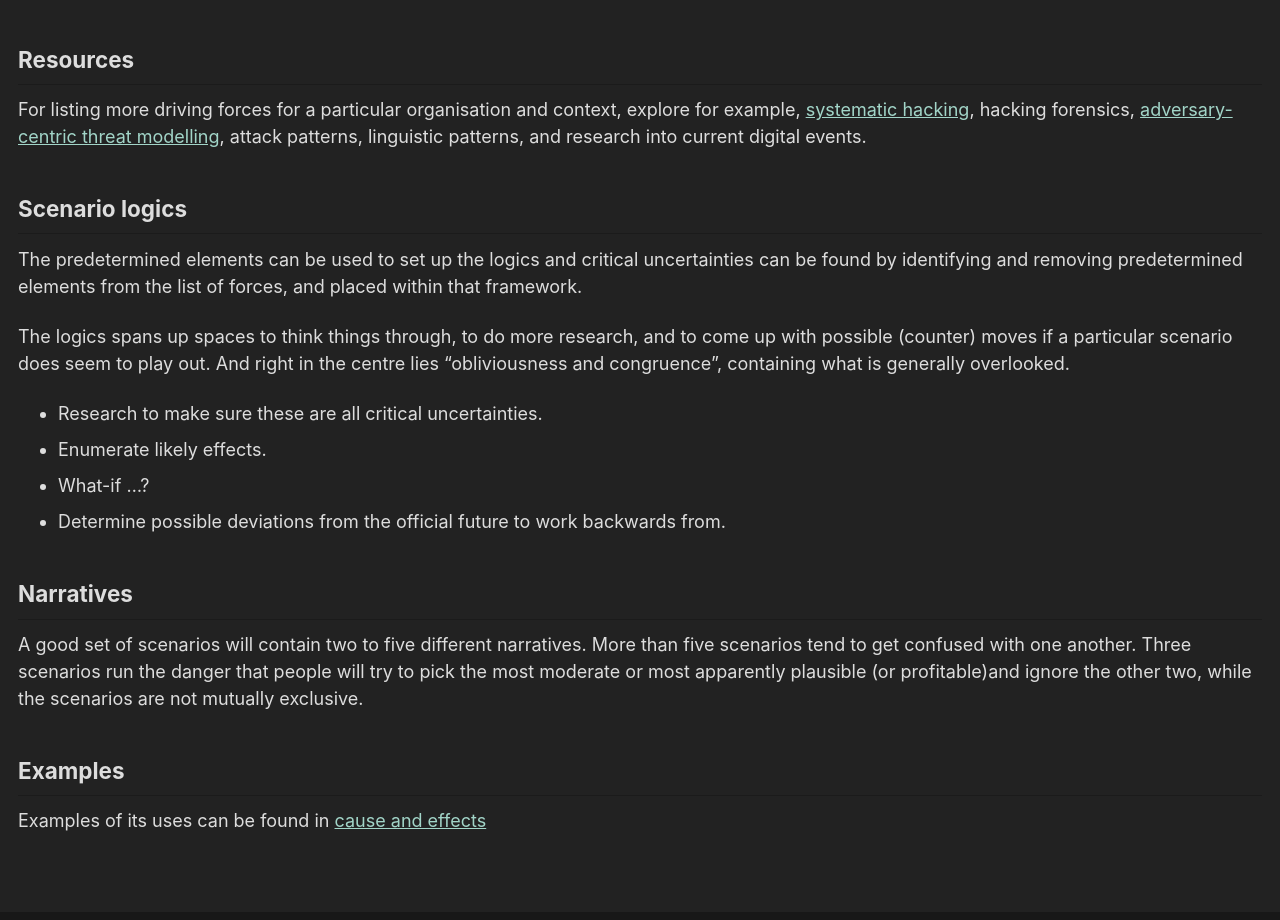
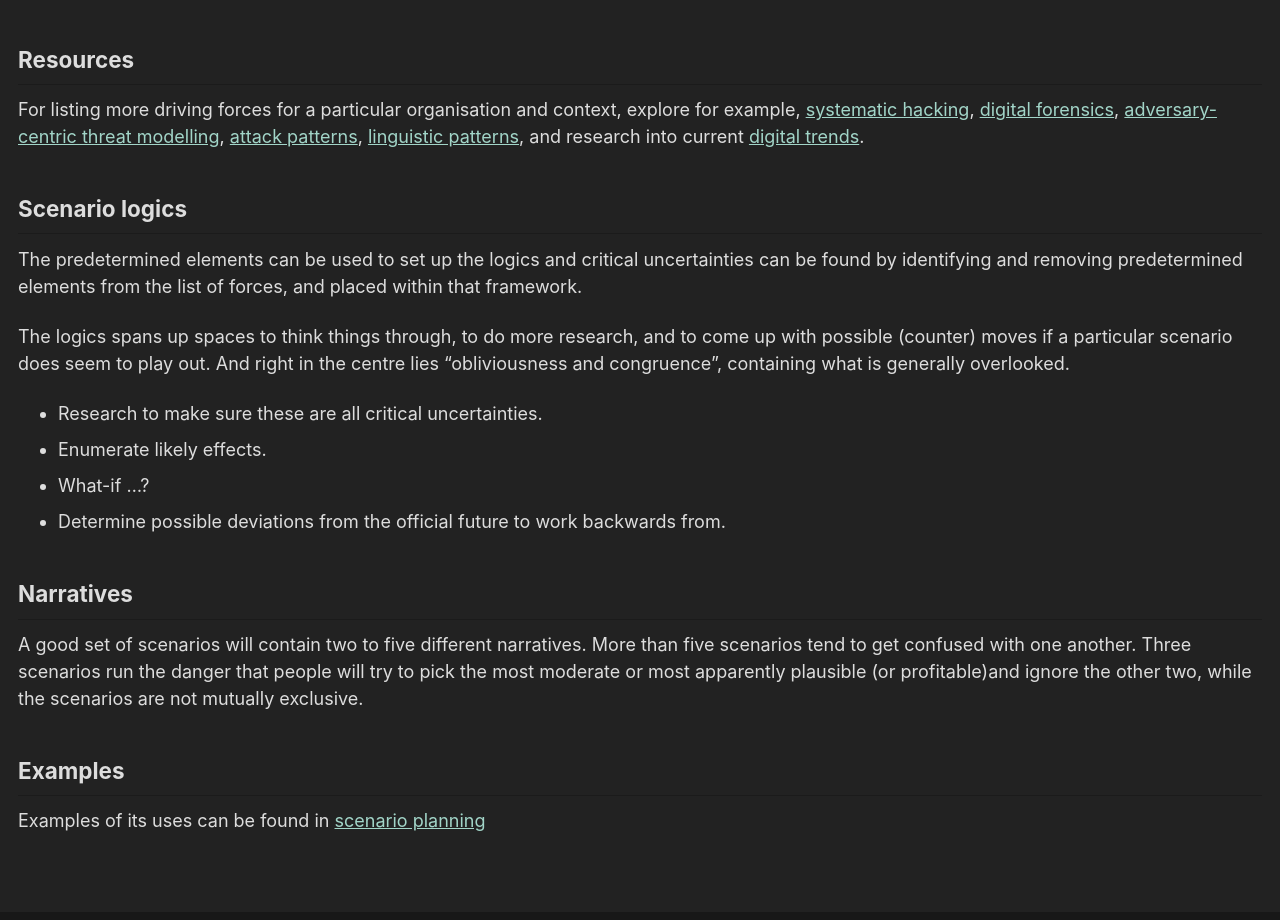
Before and after one commit to tymyrddin/tymyrddin.github.io, a Jekyll site: the page built from _pages/scenario-planning.md, in a window 1280 px wide and 1400 px high, scrolled down 1455 px. Shown: the part 361-1281 px from the top of the window. Built offline with Jekyll 4.4.1, drawn with Linux system fonts in a browser that asks for light colours; cached includes are drawn as plain includes.

Commit message:
Added research links

```diff
--- a/_pages/scenario-planning.md
+++ b/_pages/scenario-planning.md
@@ -53,7 +53,7 @@ For the purpose of finding more predetermined elements easily, we can research p
 
 ## Resources
 
-For listing more driving forces for a particular organisation and context, explore for example, [systematic hacking](https://github.com/tymyrddin/orchard/tree/main/trees), hacking forensics, [adversary-centric threat modelling](https://github.com/tymyrddin/orchard/tree/main/threat-modelling), attack patterns, linguistic patterns, and research into current digital events.
+For listing more driving forces for a particular organisation and context, explore for example, [systematic hacking](https://github.com/tymyrddin/orchard/tree/main/trees), [digital forensics](https://tymyrddin.wiki/forensics/start), [adversary-centric threat modelling](https://github.com/tymyrddin/orchard/tree/main/threat-modelling), [attack patterns](https://github.com/tymyrddin/orchard/blob/main/trees/README.md), [linguistic patterns]({{ site.url }}{{ site.baseurl }}/tags/#linguistics), and research into current [digital trends]({{ site.url }}{{ site.baseurl }}/tags/#trends).
 
 ## Scenario logics
 
@@ -72,4 +72,4 @@ A good set of scenarios will contain two to five different narratives. More than
 
 ## Examples
 
-Examples of its uses can be found in [cause and effects]({{ site.url }}{{ site.baseurl }}/categories/#scenario-planning)
+Examples of its uses can be found in [scenario planning]({{ site.url }}{{ site.baseurl }}/categories/#scenario-planning)
```
